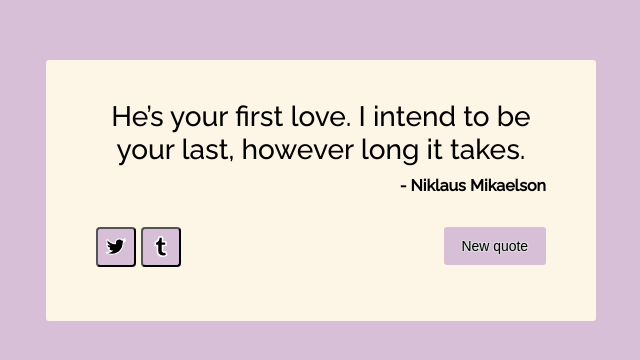
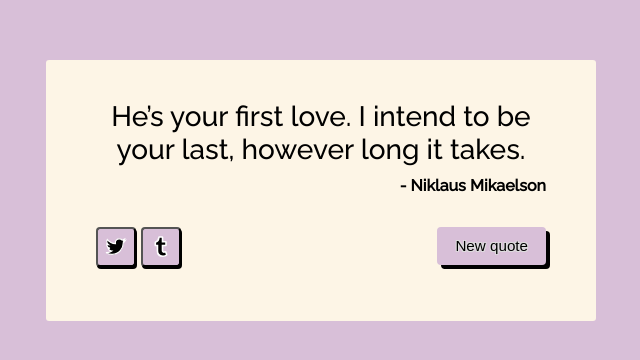
Before and after one commit to grimxreaper/react_app, a React (Create React App) app: page / in a window 1280 px wide. Shown: the part 210-570 px from the top of the page, without its empty margins (319-959 px from the left). Built offline with nearby package versions, Linux system fonts and the light colour scheme.

Commit message:
css changes

```diff
--- a/src/App.css
+++ b/src/App.css
@@ -67,25 +67,24 @@ button.add-quote {
   float: right;
   height: 38px;
   border: none;
-  border-radius: 3px;
+  border-radius: 4px;
   font-weight: 400;
   color: black;
   background-color: rgb(89, 66, 173);
-  outline: none;
-  font-size: 0.87em;
+  font-size: 0.95em;
   padding: 8px 18px 8px 18px;
   margin-top: 2px;
   opacity: 1;
   cursor: pointer;
+  box-shadow: 4px 4px black;
   text-shadow: 1px 1px 0 #ddd, -1px 1px 0 #ddd, 1px -1px 0 #ddd, -1px -1px 0 #ddd;
 }
 
 button.twitter-btn, button.tumblr-btn {
+  box-shadow: 1px 2px black;
   font: normal normal normal 14px/1 FontAwesome;
   font-size: inherit;
   text-rendering: auto;
-  /* -webkit-font-smoothing: antialiased;
-  -moz-osx-font-smoothing: grayscale; */
   transform: translate(0, 0);
   float: left;
   padding: 0px;
```
